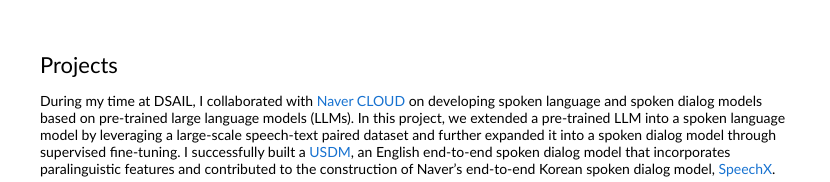
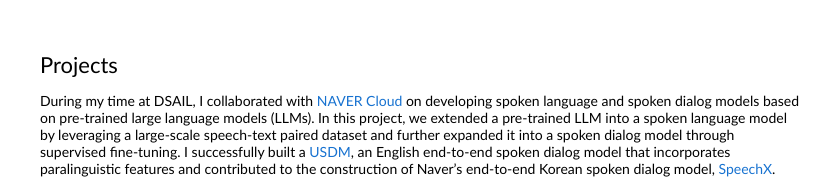
Before and after one commit to gmltmd789/gmltmd789.github.io, a plain HTML site: page index.html in a window 1280 px wide. Shown: the part 3561-3743 px from the top of the page, without its empty margins (220-1050 px from the left). Drawn offline with Linux system fonts and the light colour scheme.

Commit message:
Update index.html

```diff
--- a/index.html
+++ b/index.html
@@ -634,7 +634,7 @@
               <heading>Projects</heading>
               <p>
                 During my time at DSAIL, I collaborated with
-                <a href="https://www.navercloudcorp.com/lang/en/">Naver CLOUD</a>
+                <a href="https://www.navercloudcorp.com/lang/en/">NAVER Cloud</a>
                 on developing spoken language and spoken dialog models based on pre-trained large language models (LLMs).
                 In this project, we extended a pre-trained LLM into a spoken language model by leveraging a large-scale
                 speech-text paired dataset and further expanded it into a spoken dialog model through supervised fine-tuning.
```
